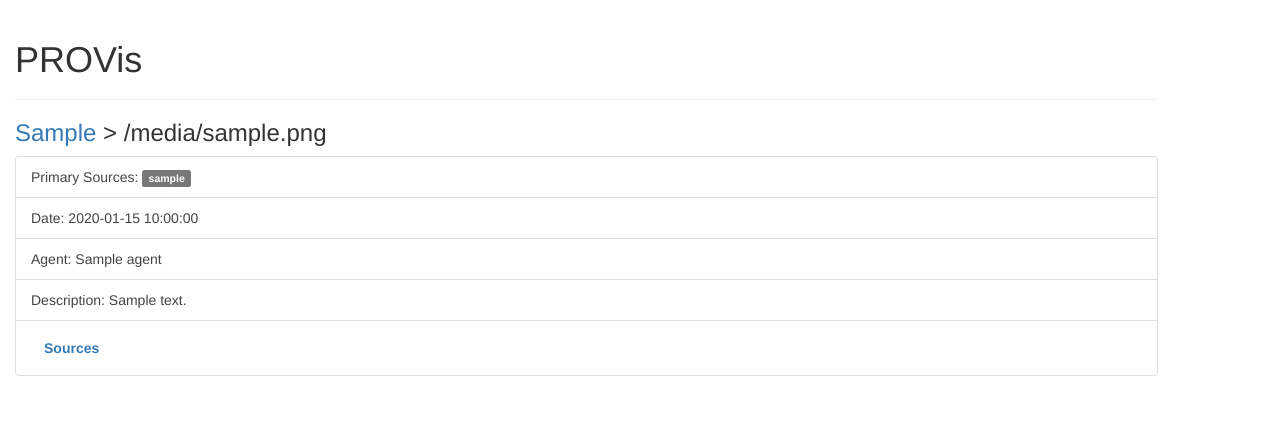
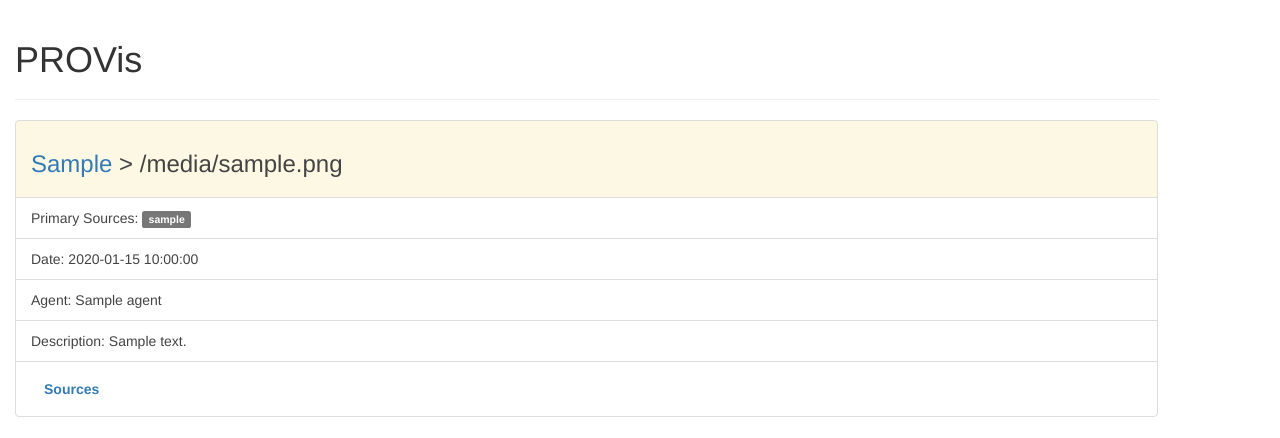
Before and after one commit to diggr/pit, a Flask app: template pit/provis/templates/file_prov.html in a window 1280 px wide. Shown: the top 438 px of the page. Run offline with Flask 2, Linux system fonts and the light colour scheme; the template is opened without the code that fills it: most values are stand-ins (such as "Sample title", 1, 10 or a date in 2020); some libraries are stand-ins or nearby versions.

Commit message:
provis file view: ui improvements

```diff
--- a/pit/provis/templates/file_prov.html
+++ b/pit/provis/templates/file_prov.html
@@ -22,17 +22,16 @@
 </head>
 <body>
 
-
     <div class="col-sm-11">
 
         <div class="page-header">
             <h1>PROVis</h1>
         </div>
 
-        <h3><a href="/">{{abs_dir}}</a> > {{filename}}</h3>
-
-
         <ul class="list-group">
+            <li class="list-group-item  list-group-item-warning">
+                <h3><a href="/">{{abs_dir}}</a> > {{filename}}</h3>
+            </li>
             <li class="list-group-item">Primary Sources:
                 {% for primary_source in prov.primary_sources %}
                     <span class="label label-default">{{ primary_source.slug }}</span>
```
